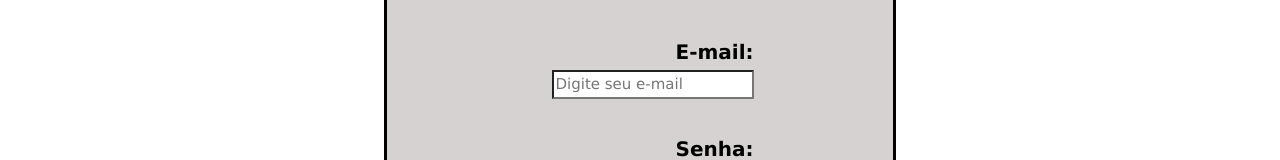
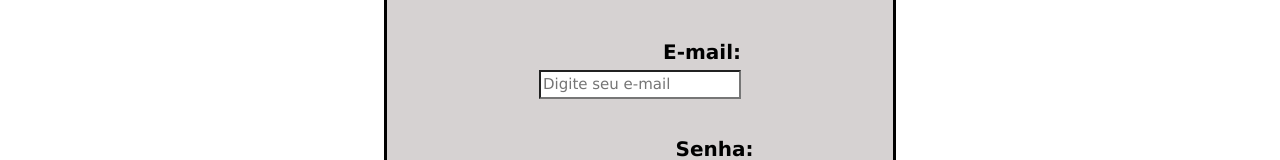
Before and after one commit to Patricia-Vasques/Pharmacy-Central-System, a React (Vite) app: page / in a window 1280 px wide. Shown: the part 150-310 px from the top of the page. Built offline with nearby package versions, Linux system fonts and the light colour scheme.

Commit message:
feat: estilizando o Login

```diff
--- a/src/components/login.css
+++ b/src/components/login.css
@@ -16,7 +16,7 @@
 .form-group{
     display: flex;
     color: black;
-    margin-left: 110px;
+    margin-right: 15px;
     font-family: 'Lucida Sans', 'Lucida Sans Regular', 'Lucida Grande', 'Lucida Sans Unicode', Geneva, Verdana, sans-serif;
     font-size: 20px;
 }
@@ -25,7 +25,6 @@
 .input-usuario{
     background: white;
     color: black;
-    margin-left:25px;
     font-size: 15px;
     font-family: 'Lucida Sans', 'Lucida Sans Regular', 'Lucida Grande', 'Lucida Sans Unicode', Geneva, Verdana, sans-serif;
 }
```
